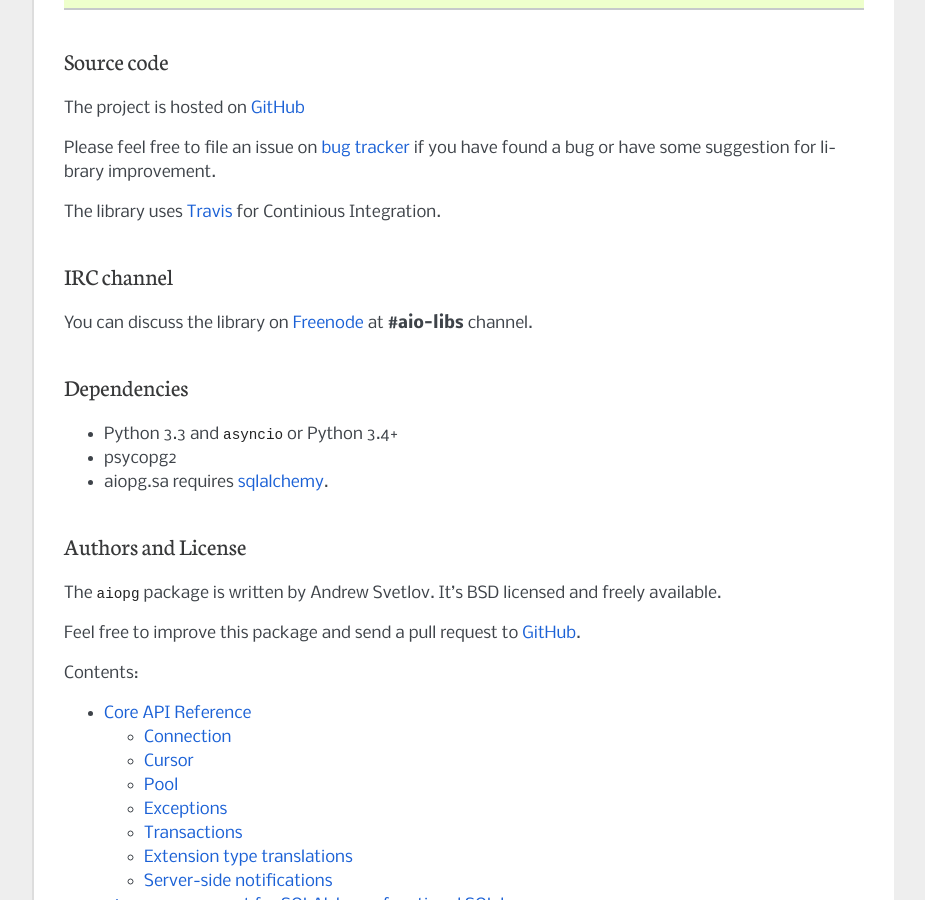
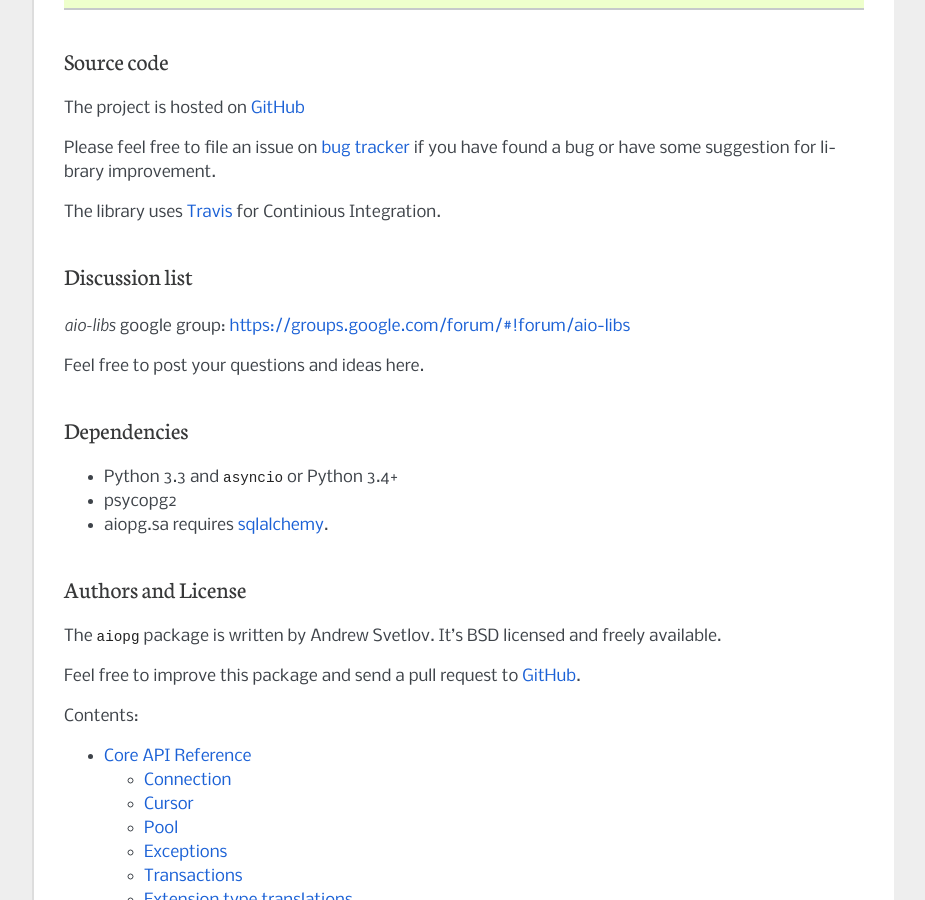
Before and after one commit to aio-libs/aiopg, a Sphinx documentation site: the page built from docs/index.rst, in a window 1280 px wide and 900 px high, scrolled down 2814 px. Shown: the whole window, without its empty margins (198-1123 px from the left). Built offline with Sphinx 7.4.7, drawn with Linux system fonts in a browser that asks for light colours; some of the changed text lies outside the part shown.

Commit message:
Drop IRC mention in the docs, switch to Google Group

```diff
--- a/docs/index.rst
+++ b/docs/index.rst
@@ -168,12 +168,12 @@ or have some suggestion for library improvement.
 The library uses `Travis <https://travis-ci.org/aio-libs/aiopg>`_ for
 Continious Integration.
 
-IRC channel
------------
+Discussion list
+---------------
 
-You can discuss the library on Freenode_ at **#aio-libs** channel.
+*aio-libs* google group: https://groups.google.com/forum/#!forum/aio-libs
 
-.. _Freenode: http://freenode.net
+Feel free to post your questions and ideas here.
 
 
 Dependencies
```
